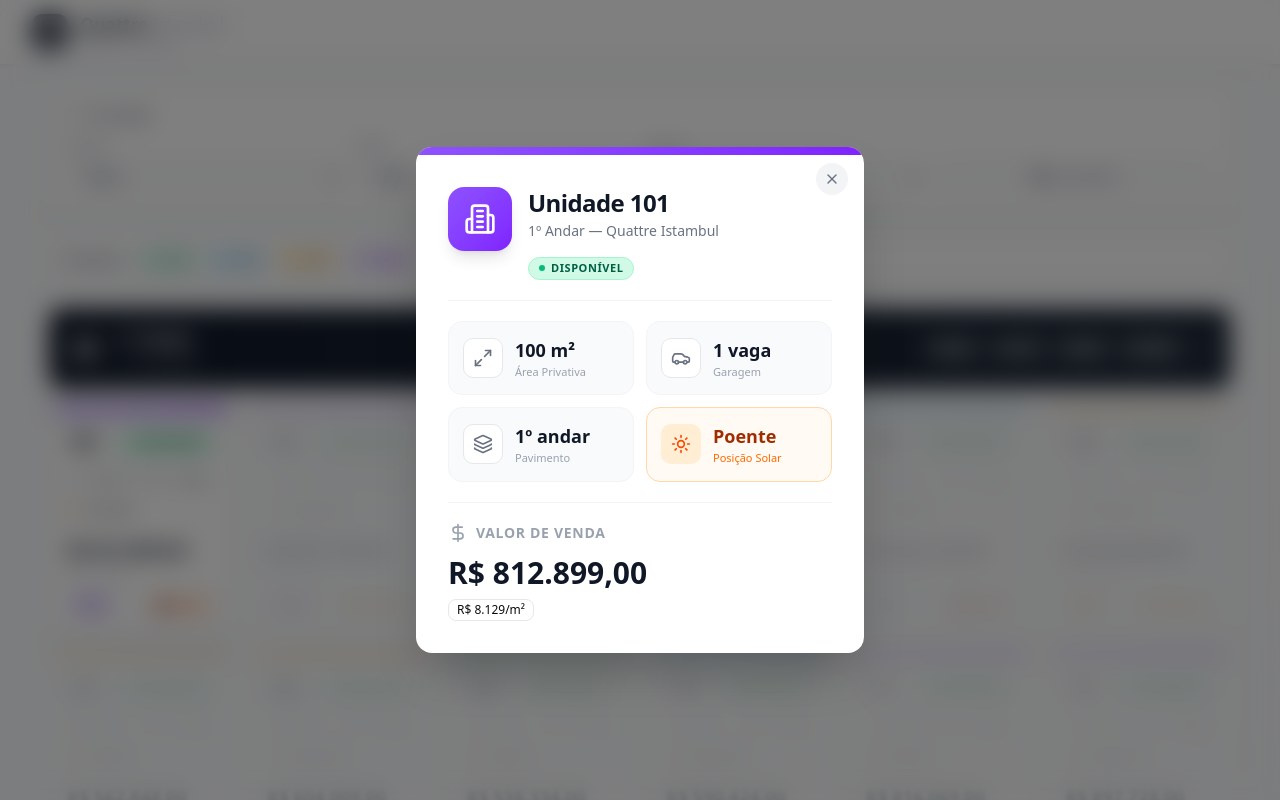
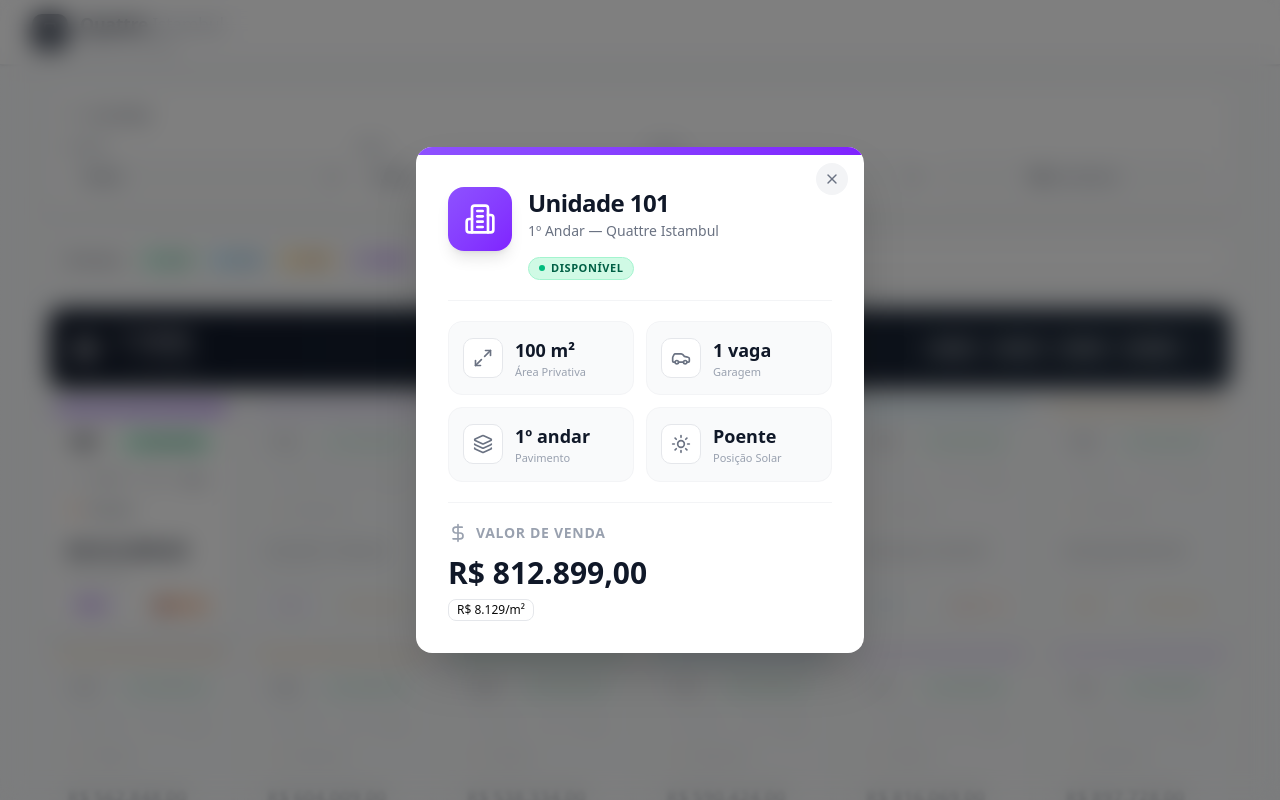
Before and after one commit to felipesantiago-coder/fluxo-quadra, a Next.js app: page / in a window 1280 px wide. Both pictures are taken after a click on the element 141 px from the left and 518 px from the top of the page. Shown: the top 800 px of the page. Built offline with nearby package versions, Linux system fonts and the light colour scheme.

Commit message:
ce5fbb84-eae6-4462-8e40-17763e884e08

```diff
--- a/src/components/sales-dashboard.tsx
+++ b/src/components/sales-dashboard.tsx
@@ -245,13 +245,13 @@ function ExpandedCard({ unit, onClose }: { unit: Unit; onClose: () => void }) {
                 <p className="text-[11px] text-gray-400 font-medium">Pavimento</p>
               </div>
             </div>
-            <div className={`flex items-center gap-3 p-3.5 rounded-xl border ${unit.posicaoSolar === "Nascente" ? "bg-amber-50/60 border-amber-200" : "bg-orange-50/60 border-orange-200"}`}>
-              <div className={`w-10 h-10 rounded-lg flex items-center justify-center flex-shrink-0 ${unit.posicaoSolar === "Nascente" ? "bg-amber-100" : "bg-orange-100"}`}>
-                <Sun className={`w-5 h-5 ${unit.posicaoSolar === "Nascente" ? "text-amber-600" : "text-orange-600"}`} />
+            <div className={`flex items-center gap-3 p-3.5 rounded-xl bg-gray-50 border border-gray-100`}>
+              <div className="w-10 h-10 rounded-lg bg-white border border-gray-200 flex items-center justify-center flex-shrink-0">
+                <Sun className="w-5 h-5 text-gray-500" />
               </div>
               <div>
-                <p className={`text-lg font-bold ${unit.posicaoSolar === "Nascente" ? "text-amber-800" : "text-orange-800"}`}>{unit.posicaoSolar}</p>
-                <p className={`text-[11px] font-medium ${unit.posicaoSolar === "Nascente" ? "text-amber-500" : "text-orange-500"}`}>Posição Solar</p>
+                <p className="text-lg font-bold text-gray-900">{unit.posicaoSolar}</p>
+                <p className="text-[11px] text-gray-400 font-medium">Posição Solar</p>
               </div>
             </div>
           </div>
```
